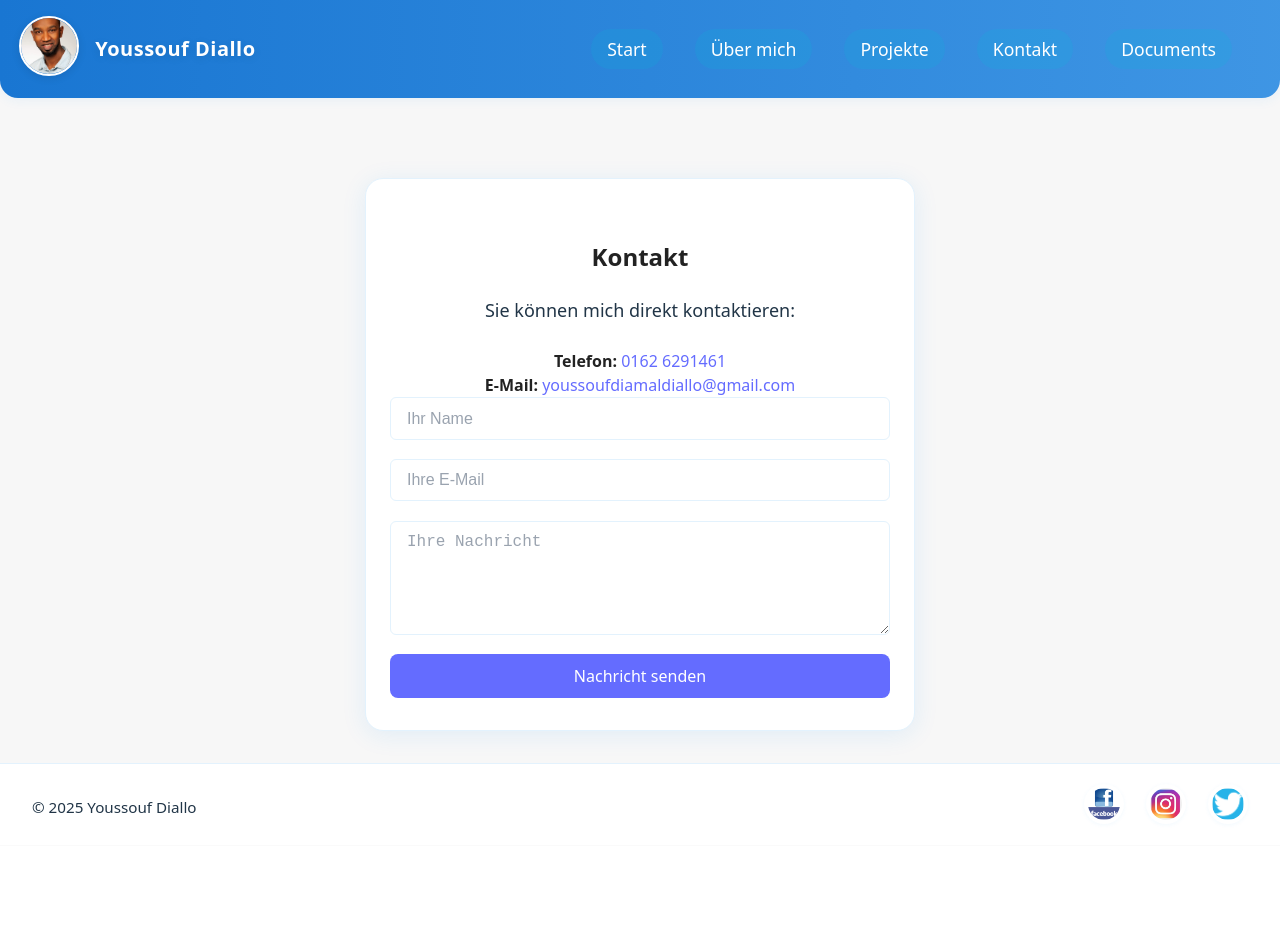
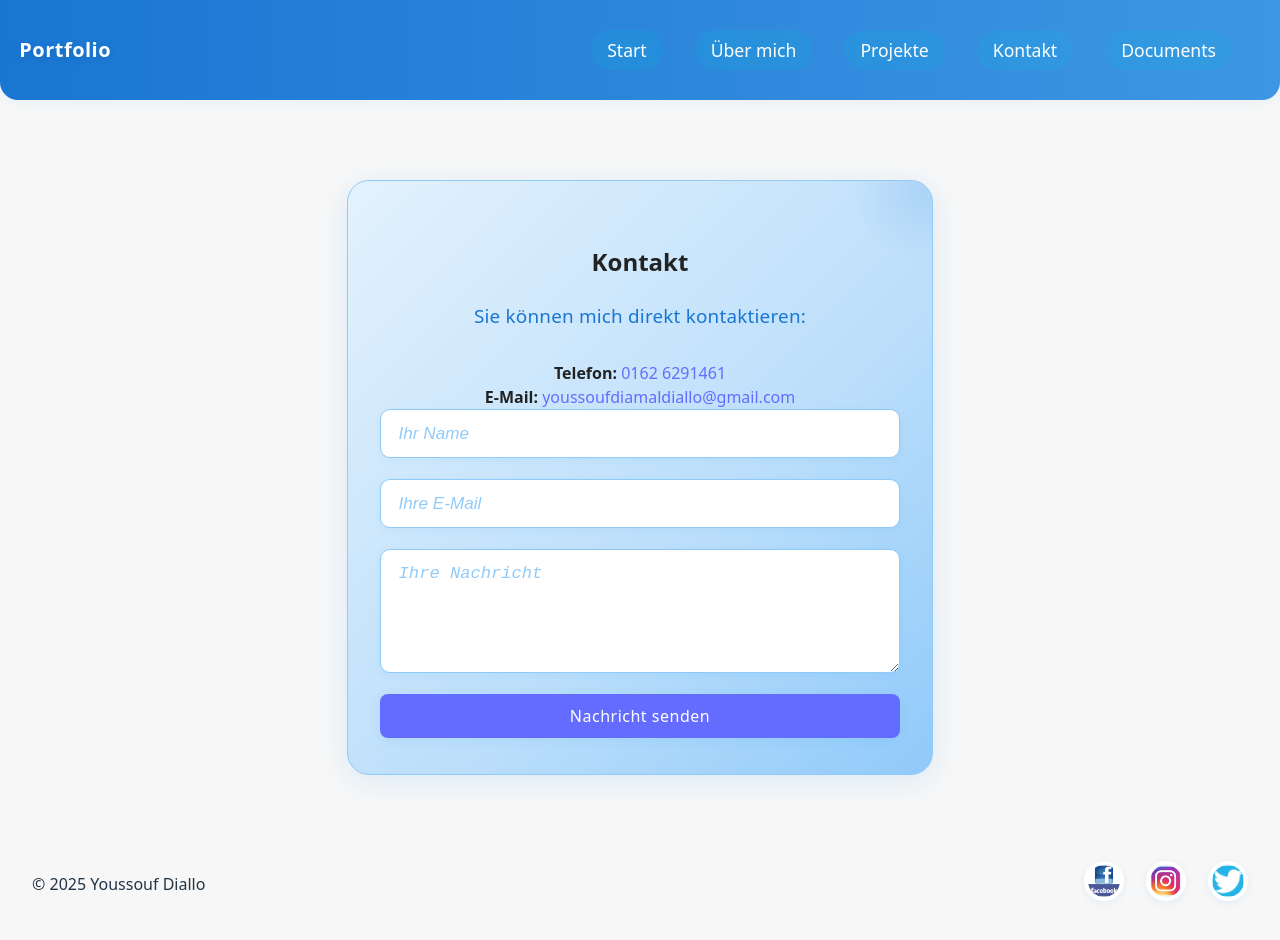
Before and after one commit to Ydi5291/presentation-app, a React (Vite) app: page /kontakt in a window 1280 px wide. Shown: the top 940 px of the page. Before the commit the page ends 846 px from the top, so only its background shows below. Built offline with nearby package versions, Linux system fonts and the light colour scheme.

Commit message:
style: amélioration du formulaire de contact

```diff
--- a/src/components/Footer.css
+++ b/src/components/Footer.css
@@ -1,57 +1,61 @@
 .footer {
+  width: 100vw;
   max-width: 100vw;
-  max-height: 150px;
+  min-height: 150px;
   height: auto;
   margin-left: calc(50% - 50vw);
   margin-right: calc(50% - 50vw);
-  background: #ffffff;
-  color: var(--color-text);
-  padding: 1.25rem 0 1rem 0;
-  font-size: 0.95rem;
+  color: var(--color-text, #222);
+  padding: 1.5rem 0 1.2rem 0;
+  font-size: 1rem;
   position: relative;
   left: 0;
   bottom: 0;
   box-sizing: border-box;
-  border-top: 1px solid var(--color-primary-200);
-  box-shadow: 0 -1px 0 rgba(0,0,0,0.02) inset;
-  transition: transform 0.5s, background 0.2s, color 0.2s, border-top-color 0.2s;
+  border-top-left-radius: 28px;
+  border-top-right-radius: 28px;
+  box-shadow: 0 -2px 16px rgba(255, 255, 255, 0.08);
+  transition: transform 0.4s, background 0.2s, color 0.2s, border-top-color 0.2s;
+  display: flex;
+  align-items: center;
+  justify-content: center;
 }
+
 .footer:hover {
-  transform: scale(1.05);
-  background: #353330;
-  color: #ffffff;
+  transform: scale(1.02);
+  background-color: #222;
+  color: #fff;
   border-top-color: rgba(255,255,255,0.9);
 }
-.footer:hover a {
-  color: #ffffff;
-  text-decoration: underline;
-}
+
 .footer-content {
-  max-width: 1500px;
+  width: 100%;
+  max-width: 1400px;
   margin: 0 auto;
   display: flex;
   flex-direction: column;
   align-items: center;
+  justify-content: center;
   gap: 0.7rem;
   padding: 0 1.5rem;
 }
 
 .footer a {
-  color: var(--color-primary);
+  color: var(--color-primary, #1976d2);
   text-decoration: none;
+  font-weight: 500;
+  transition: color 0.2s;
 }
 .footer a:hover {
-  color: var(--color-primary-600);
+  color: #fff;
   text-decoration: underline;
 }
-
-
 
 .footer-socials {
   display: flex;
   justify-content: center;
+  align-items: center;
   gap: 22px;
-
 }
 
 .footer-socials img {
@@ -60,7 +64,7 @@
   object-fit: cover;
   border-radius: 50%;
   background: #fff;
-  box-shadow: var(--shadow-sm);
+  box-shadow: 0 2px 8px rgba(33, 150, 243, 0.10);
   transition: transform 0.2s, box-shadow 0.2s, filter 0.2s;
   cursor: pointer;
   padding: 4px;
@@ -68,12 +72,12 @@
 
 .footer-socials img:hover {
   transform: scale(1.08) translateY(-1px);
-  box-shadow: var(--shadow-md);
+  box-shadow: 0 4px 16px rgba(33, 150, 243, 0.18);
   filter: brightness(0.97) saturate(1.1);
 }
 
 .footer-socials a:focus-visible img {
-  outline: 3px solid var(--color-primary);
+  outline: 3px solid var(--color-primary, #1976d2);
   outline-offset: 4px;
 }
 
@@ -87,7 +91,16 @@
   }
 }
 
-@media (max-width: 360px) {
+@media (max-width: 500px) {
+  .footer {
+    padding: 1rem 0 0.7rem 0;
+    border-top-left-radius: 18px;
+    border-top-right-radius: 18px;
+  }
+  .footer-content {
+    padding: 0 0.5rem;
+    gap: 0.5rem;
+  }
   .footer-socials img {
     width: 28px;
     height: 28px;
--- a/src/components/Header.css
+++ b/src/components/Header.css
@@ -2,9 +2,8 @@
 header.header-flex {
   color: #fff;
   padding: 0.5rem 1rem;
-  min-height: 80px;
+  min-height: 100px;
   display: flex;
-  /* flex-direction: row; */
   justify-content: space-between;
   align-items: center;
   width: 100vw;
@@ -21,14 +20,20 @@ header.header-flex {
   box-shadow: 0 2px 12px rgba(33, 150, 243, 0.08);
 }
 
-/* Profil/logo */
-.header-profile {
-  display: flex;
-  align-items: center;
-  gap: 1rem;
- margin: 0.5rem 0.2rem;
+.header-name {
+  font-size: 2rem;
+  font-weight: 700;
+  color: #fff;
+  letter-spacing: 0.5px;
+  text-shadow: 0 2px 8px rgba(0, 0, 0, 0.10);
+   margin: 0.5rem 0.2rem;
+   transition: 0ms.5s ease all;
 }
-
+.header-name:hover {
+  color: #000000;
+  cursor: pointer;
+  transform: scale(1.2);
+}
 /* Burger menu */
 .burger-menu-container {
   display: flex;
--- a/src/components/Header.tsx
+++ b/src/components/Header.tsx
@@ -1,4 +1,4 @@
-import YDiImg from '../assets/YDi.jpg';
+
 import './Header.css';
 
 import BurgerMenu from './BurgerMenu';
@@ -7,17 +7,9 @@ import { Link } from 'react-router-dom';
 const Header = () => {
   return (
     <header className="header-flex">
-      <div className="header-profile">
-        <Link to="/">
-          <img
-            src={YDiImg}
-            alt="Youssouf Diallo"
-            className="header-photo"
-            style={{ cursor: "pointer" }}
-          />
-        </Link>
-        <span className="header-name">Youssouf Diallo</span>
-      </div>
+      <Link to="/" className="header-name">
+        Portfolio
+      </Link>
       <nav className="header-nav">
         <Link to="/">Start</Link>
         <Link to="/about">Über mich</Link>
--- a/src/pages/Kontakt.css
+++ b/src/pages/Kontakt.css
@@ -1,69 +1,108 @@
-
 .kontakt-container {
   text-align: center;
   margin: 3rem auto 0 auto;
-  max-width: 500px;
-  background: var(--color-surface);
-  border-radius: var(--radius-lg);
-  border: 1px solid var(--color-primary-200);
-  box-shadow: var(--shadow-lg);
-  padding: 2.5rem 1.5rem 2rem 1.5rem;
+  max-width: 520px;
+  background: linear-gradient(135deg, #e3f2fd 0%, #bbdefb 60%, #90caf9 100%);
+  border-radius: 22px;
+  border: 1.5px solid #90caf9;
+  box-shadow: 0 6px 32px rgba(33, 150, 243, 0.13);
+  padding: 2.7rem 2rem 2.2rem 2rem;
+  position: relative;
+  overflow: hidden;
+}
+
+.kontakt-container::before {
+  content: "";
+  position: absolute;
+  top: -60px;
+  right: -60px;
+  width: 140px;
+  height: 140px;
+  background: radial-gradient(circle, #1976d2 0%, transparent 70%);
+  opacity: 0.13;
+  z-index: 0;
 }
 
 .kontakt-text {
-  font-size: 1.125rem;
-  line-height: 1.7;
-  margin-bottom: 1.5rem;
-  color: var(--color-text);
+  font-size: 1.18rem;
+  line-height: 1.8;
+  margin-bottom: 1.7rem;
+  color: #1976d2;
+  font-weight: 500;
+  letter-spacing: 0.2px;
+  z-index: 1;
+  position: relative;
 }
 
 .kontakt-info {
   margin-bottom: 2rem;
-  font-size: 1.1rem;
-  color: var(--color-primary);
-  font-weight: 500;
+  font-size: 1.13rem;
+  color: #1565c0;
+  font-weight: 600;
+  z-index: 1;
+  position: relative;
 }
 
 .kontakt-form {
   display: flex;
   flex-direction: column;
-  gap: 1.2rem;
+  gap: 1.3rem;
+  z-index: 1;
+  position: relative;
 }
 
 .kontakt-form input,
 .kontakt-form textarea {
-  padding: 0.7rem 1rem;
-  border: 1px solid var(--color-primary-200);
-  border-radius: var(--radius-sm);
-  font-size: 1rem;
-  background: #ffffff;
-  color: var(--color-text);
-  resize: vertical;
+  padding: 0.85rem 1.1rem;
+  border: 1.5px solid #90caf9;
+  border-radius: 10px;
+  font-size: 1.07rem;
+  background: #fff;
+  color: #1976d2;
+  box-shadow: 0 2px 8px rgba(33, 150, 243, 0.07);
+  transition: border-color 0.2s, box-shadow 0.2s;
 }
+
+.kontakt-form input:focus,
+.kontakt-form textarea:focus {
+  border-color: #1976d2;
+  outline: none;
+  box-shadow: 0 4px 16px rgba(33, 150, 243, 0.13);
+}
+
 .kontakt-form input::placeholder,
 .kontakt-form textarea::placeholder {
-  color: #9aa3af;
+  color: #90caf9;
+  opacity: 1;
+  font-style: italic;
 }
 
 .kontakt-form button {
-  background: linear-gradient(90deg, var(--color-primary) 60%, #64b5f6 100%);
+  background: linear-gradient(90deg, #1976d2 60%, #64b5f6 100%);
   color: #fff;
   border: none;
-  border-radius: var(--radius-sm);
-  padding: 0.8rem 0;
-  font-size: 1.1rem;
+  border-radius: 10px;
+  padding: 0.9rem 0;
+  font-size: 1.13rem;
   font-weight: bold;
   cursor: pointer;
-  transition: background 0.2s;
+  box-shadow: 0 2px 12px rgba(33, 150, 243, 0.10);
+  transition: background 0.2s, transform 0.2s;
+  letter-spacing: 0.5px;
 }
 
 .kontakt-form button:hover {
-  background: var(--color-primary-600);
+  background: linear-gradient(90deg, #1565c0 60%, #1976d2 100%);
+  transform: translateY(-2px) scale(1.03);
 }
 
 @media (max-width: 640px) {
   .kontakt-container {
-    margin: 2rem 1rem 0 1rem;
-    padding: 1.25rem 1rem 1rem 1rem;
+    margin: 2rem 0.5rem 0 0.5rem;
+    padding: 1.3rem 0.7rem 1rem 0.7rem;
+    border-radius: 14px;
+  }
+  .kontakt-text {
+    font-size: 1.05rem;
   }
 }
```
